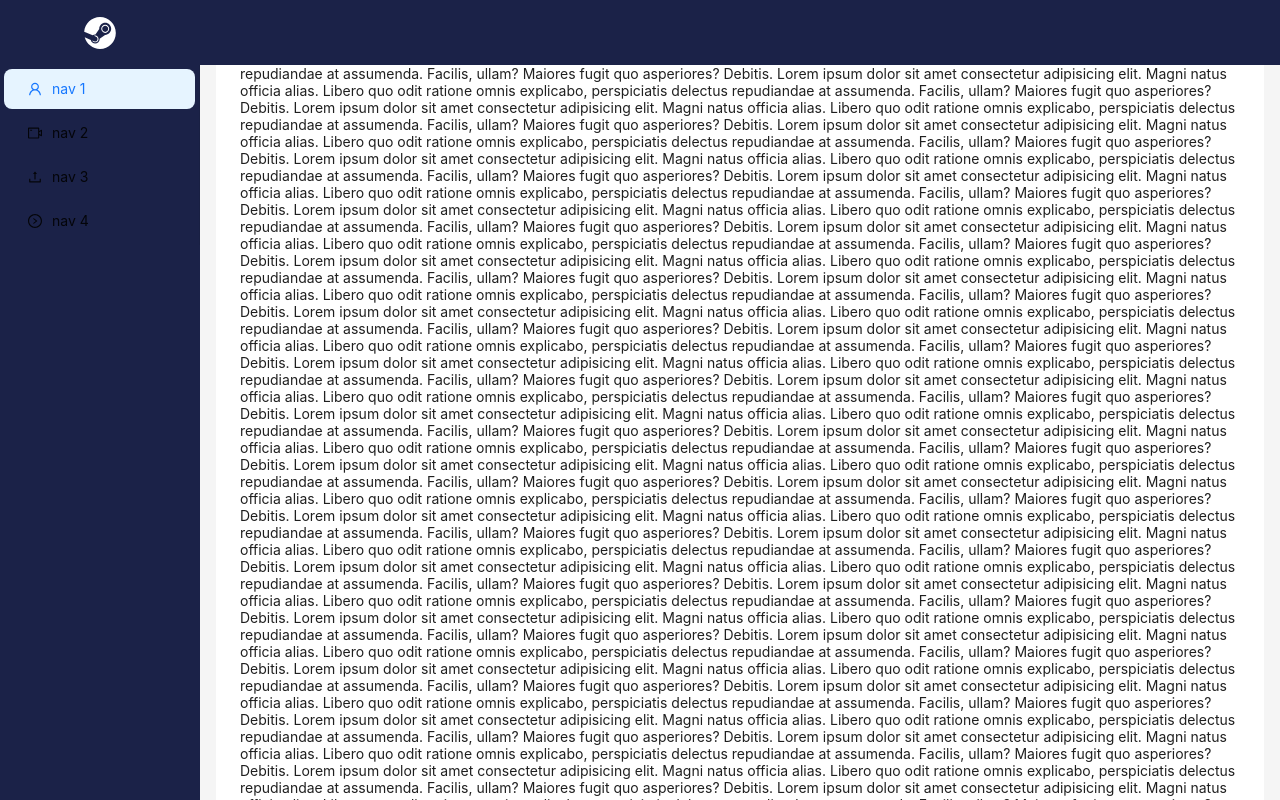
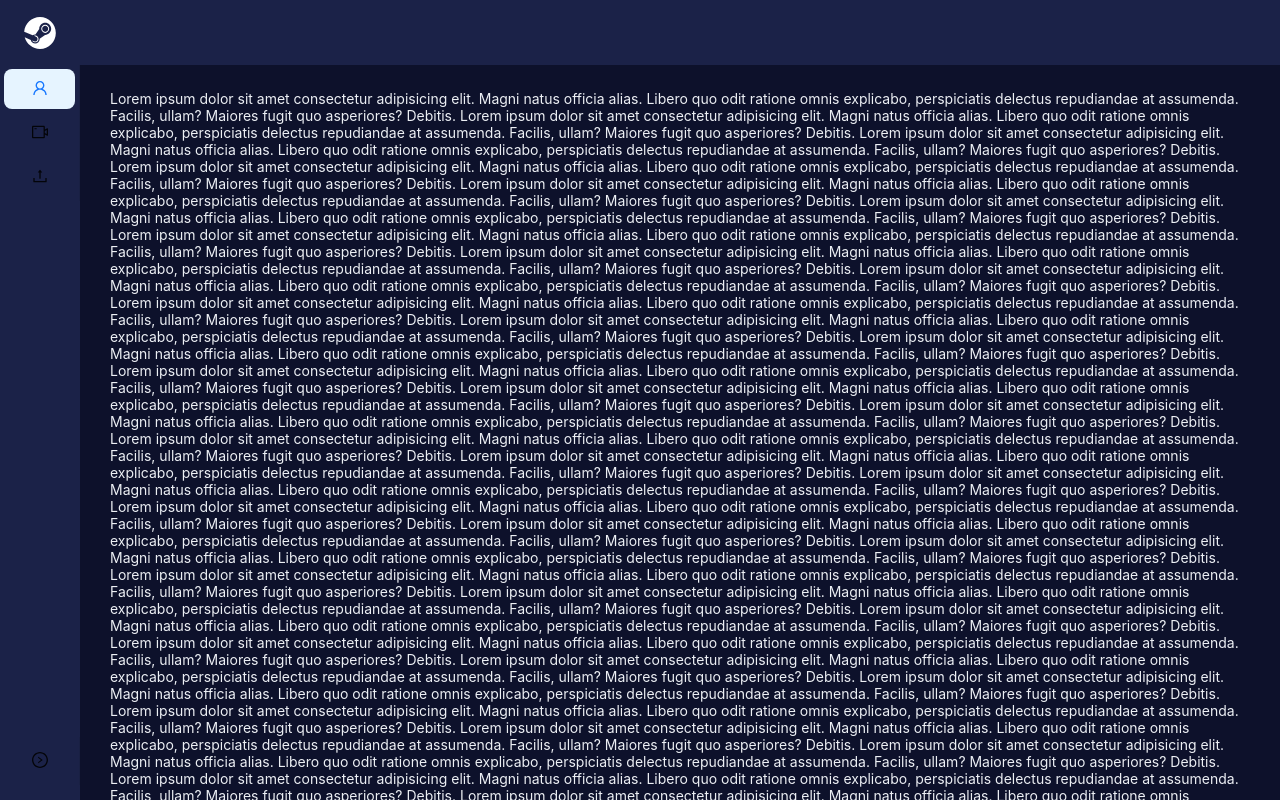
Before and after one commit to HugoMouchon/Steam-Store-React, a React (Create React App) app: page / in a window 1280 px wide. Shown: the top 800 px of the page. Built offline with nearby package versions, Linux system fonts and the light colour scheme.

Commit message:
Suite du développement du composant sideBar

```diff
--- a/src/App.jsx
+++ b/src/App.jsx
@@ -6,15 +6,13 @@ import Header from 'components/header/header';
 
 const { Content } = Layout;
 
-function App () {
+function App() {
   return (
     <Layout className={style.container}>
-      <SideBar />
+      <Header />
       <Layout className="site-layout">
-        <Header/>
-        <Content
-          className={style.container_content}
-        >
+        <SideBar />
+        <Content className={style.container_content}>
           <div>
             Lorem ipsum dolor sit amet consectetur adipisicing elit. Magni natus officia alias. Libero quo odit ratione omnis explicabo, perspiciatis delectus repudiandae at assumenda. Facilis, ullam? Maiores fugit quo asperiores? Debitis.
             Lorem ipsum dolor sit amet consectetur adipisicing elit. Magni natus officia alias. Libero quo odit ratione omnis explicabo, perspiciatis delectus repudiandae at assumenda. Facilis, ullam? Maiores fugit quo asperiores? Debitis.
--- a/src/App.module.scss
+++ b/src/App.module.scss
@@ -5,9 +5,9 @@
 }
 
 .container_content {
-    margin: 24px 16px;
-    padding: 24px;
-    background-color: #fff;
+    padding: 90px 30px 0 110px;
+    background-color: c.$color_bg_content;
+    color: c.$color_text;
 
 }
 
--- a/src/components/header/header.jsx
+++ b/src/components/header/header.jsx
@@ -2,8 +2,13 @@ import style from './style.module.scss';
 
 export default function Header() {
     return (
-        <div className={style.header}>
+        <div className={style.container}>
+            <div className={style.searchBar}>
 
+            </div>
+            <div className={style.user}>
+
+            </div>
         </div>
     );
 }
--- a/src/components/header/style.module.scss
+++ b/src/components/header/style.module.scss
@@ -1,11 +1,10 @@
 @use "../../sass/colors" as c;
 
-.header {
+.container {
     height: 65px;
     width: 100vw;
     position: fixed;
     background-color: c.$color_bg_header;
-    padding: 0;
 }
 
 .menu {
--- a/src/components/sideBar/sideBar.jsx
+++ b/src/components/sideBar/sideBar.jsx
@@ -13,12 +13,12 @@ import style from './style.module.scss';
 
 export default function SideBar() {
 
-    const [collapsed, setCollapsed] = useState(false);
+    const [collapsed, setCollapsed] = useState(true);
 
     return (
         <>
             <Sider
-                style={{ backgroundColor: "#1B2248" }}
+                style={{ backgroundColor: "#1B2248", position: "fixed", height: "100vh" }}
                 trigger={null}
                 collapsible collapsed={collapsed}
             >
@@ -30,7 +30,8 @@ export default function SideBar() {
                     />
                 </div>
 
-
+                <div className={style.menu}>
+                    <div>
                         <Menu
                             style={{ backgroundColor: "#1B2248", color: "#ECEFF4" }}
                             mode="inline"
@@ -51,6 +52,14 @@ export default function SideBar() {
                                     icon: <UploadOutlined />,
                                     label: 'nav 3',
                                 },
+                            ]}
+                        />
+                    </div>
+                    <div>
+                        <Menu
+                            style={{ backgroundColor: "#1B2248", color: "#EC544E" }}
+                            mode="inline"
+                            items={[
                                 {
                                     key: '4',
                                     icon: <RightCircleOutlined />,
@@ -59,7 +68,8 @@ export default function SideBar() {
                                 },
                             ]}
                         />
-
+                    </div>
+                </div>
             </Sider>
         </>
     );
--- a/src/components/sideBar/style.module.scss
+++ b/src/components/sideBar/style.module.scss
@@ -1,10 +1,4 @@
 @use "../../sass/colors" as c;
-
-.container {
-    position: fixed;
-    left: 0;
-    background-color: c.$color_bg_header;
-}
 
 .container_logo {
     display: flex;
@@ -17,3 +11,10 @@
     height: 32px;
     width: 32px;
 }
+
+.menu {
+    height: 90vh;
+    display: flex;
+    flex-direction: column;
+    justify-content: space-between;
+}
```
Lines whose indentation alone changed are shown as unchanged.
